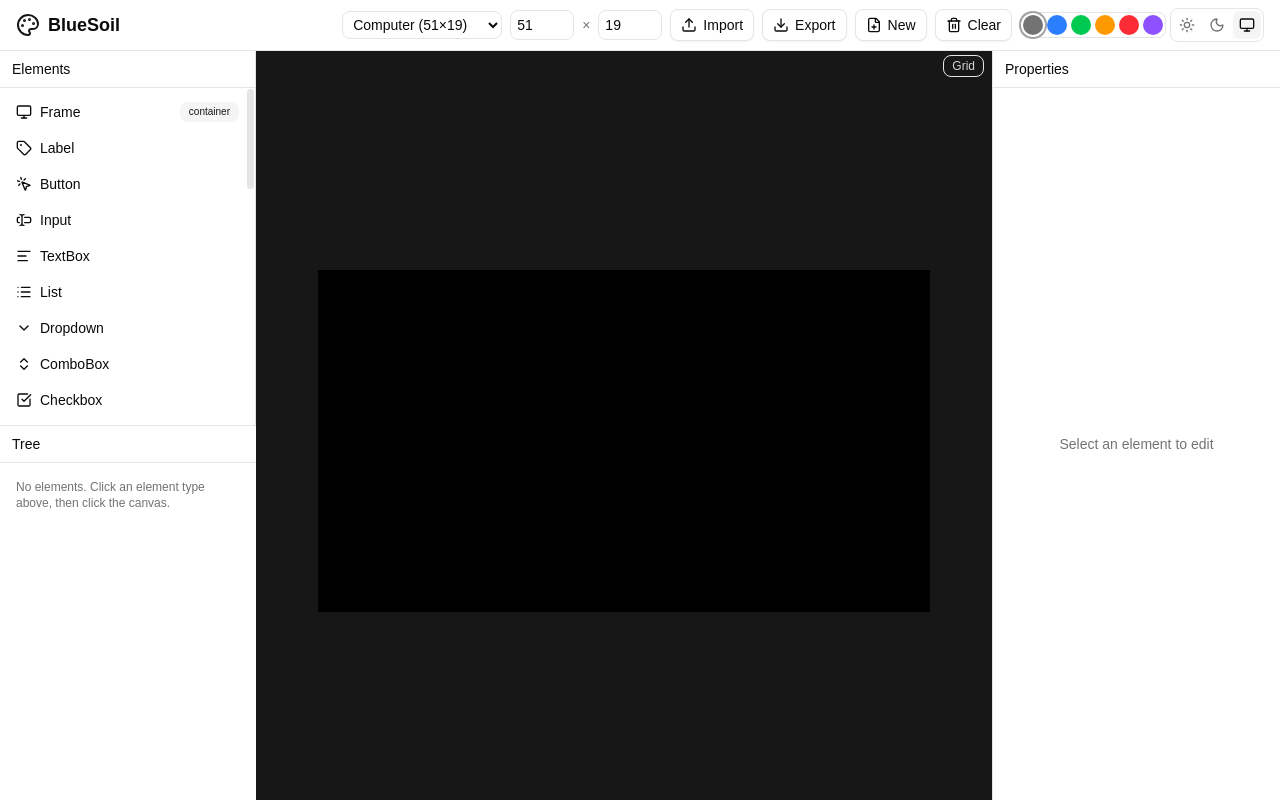
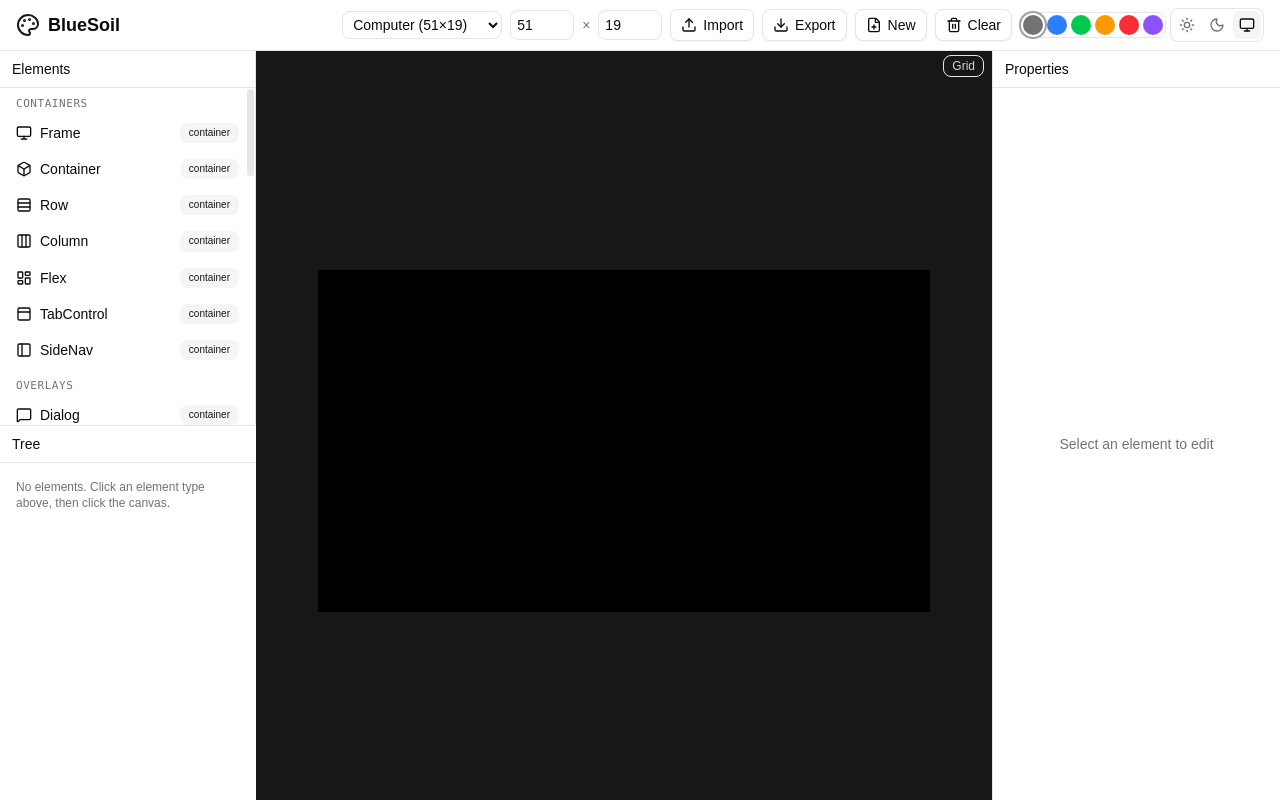
Before and after one commit to cuebitt/bluesoil, a React (Vite) app: page / in a window 1280 px wide. Built offline with nearby package versions, Linux system fonts and the light colour scheme.

Commit message:
feat: group element palette into subcategories

```diff
--- a/src/components/palette/ElementPalette.tsx
+++ b/src/components/palette/ElementPalette.tsx
@@ -4,38 +4,29 @@ import { ScrollArea } from "@/components/ui/scroll-area";
 import { Badge } from "@/components/ui/badge";
 import { cn } from "@/lib/utils";
 
-const ELEMENT_TYPES: ElementType[] = [
-  "frame",
-  "label",
-  "button",
-  "input",
-  "textBox",
-  "list",
-  "dropdown",
-  "comboBox",
-  "checkbox",
-  "switch",
+const ELEMENT_GROUPS: Array<{ label: string; types: ElementType[] }> = [
+  {
+    label: "Containers",
+    types: ["frame", "container", "row", "column", "flex", "tabControl", "sideNav"],
+  },
+  { label: "Overlays", types: ["dialog", "menu", "contextMenu", "toast"] },
+  { label: "Basic", types: ["label", "button", "input", "textBox", "checkbox", "switch"] },
+  { label: "Selection", types: ["list", "dropdown", "comboBox"] },
+  { label: "Data", types: ["table", "tree"] },
+  {
+    label: "Display",
+    types: [
       "slider",
       "progressBar",
-  "table",
-  "tabControl",
-  "dialog",
-  "row",
-  "column",
-  "flex",
-  "menu",
-  "contextMenu",
-  "toast",
       "image",
       "graph",
       "barChart",
       "lineChart",
-  "tree",
       "display",
       "bigFont",
       "program",
-  "container",
-  "sideNav",
+    ],
+  },
 ];
 
 export function ElementPalette() {
@@ -48,8 +39,13 @@ export function ElementPalette() {
         <h2 className="text-sm font-medium">Elements</h2>
       </div>
       <ScrollArea className="min-h-0 flex-1">
-        <div className="flex flex-col gap-1 p-2">
-          {ELEMENT_TYPES.map((type) => {
+        <div className="flex flex-col gap-3 p-2">
+          {ELEMENT_GROUPS.map((group) => (
+            <div key={group.label} className="flex flex-col gap-1">
+              <h3 className="px-2 font-mono text-[11px] uppercase tracking-wider text-muted-foreground">
+                {group.label}
+              </h3>
+              {group.types.map((type) => {
                 const meta = ELEMENT_DEFS[type];
                 const Icon = meta.icon;
                 const isActive = activeTool === type;
@@ -73,6 +69,8 @@ export function ElementPalette() {
                 );
               })}
             </div>
+          ))}
+        </div>
       </ScrollArea>
     </div>
   );
```
Lines whose indentation alone changed are shown as unchanged.
